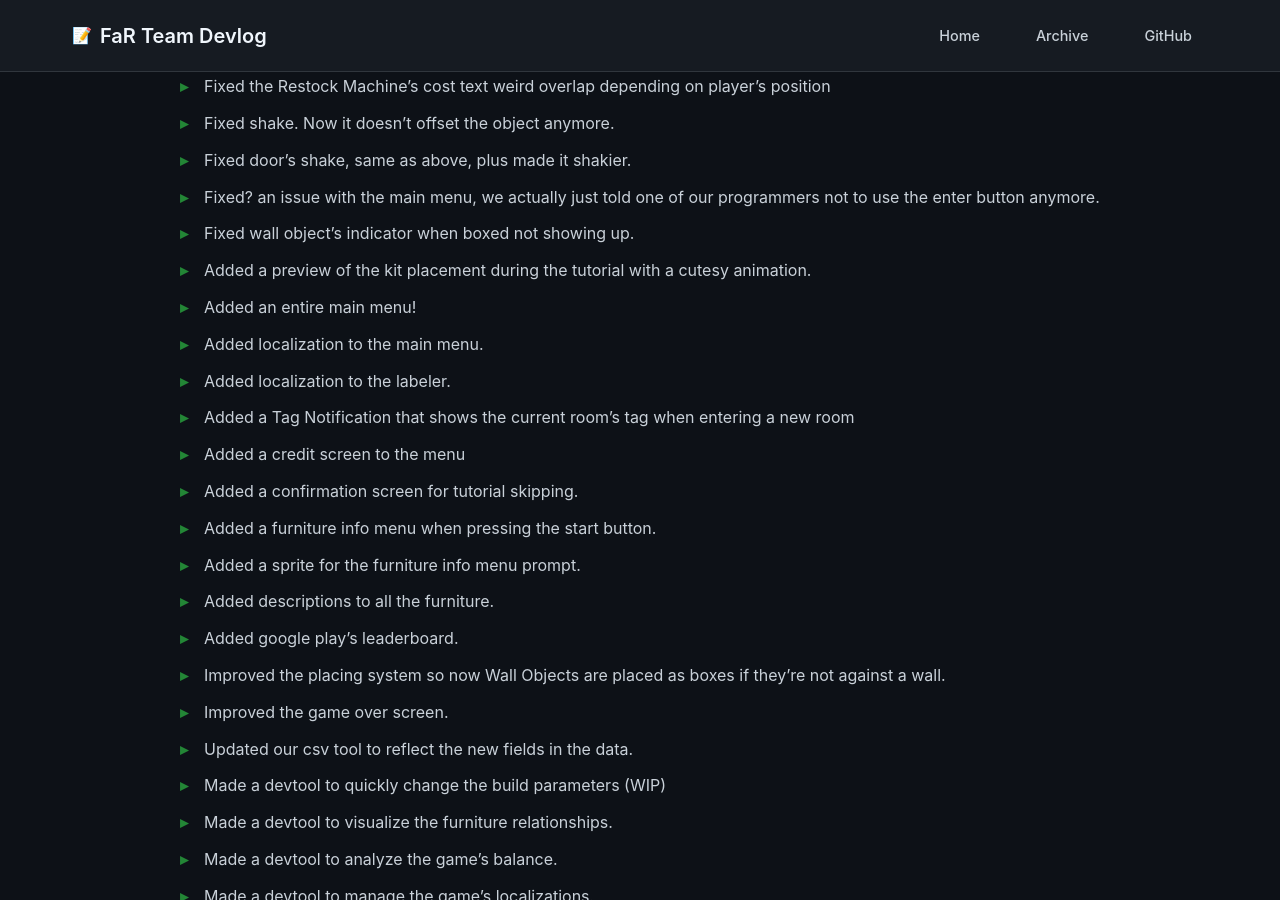
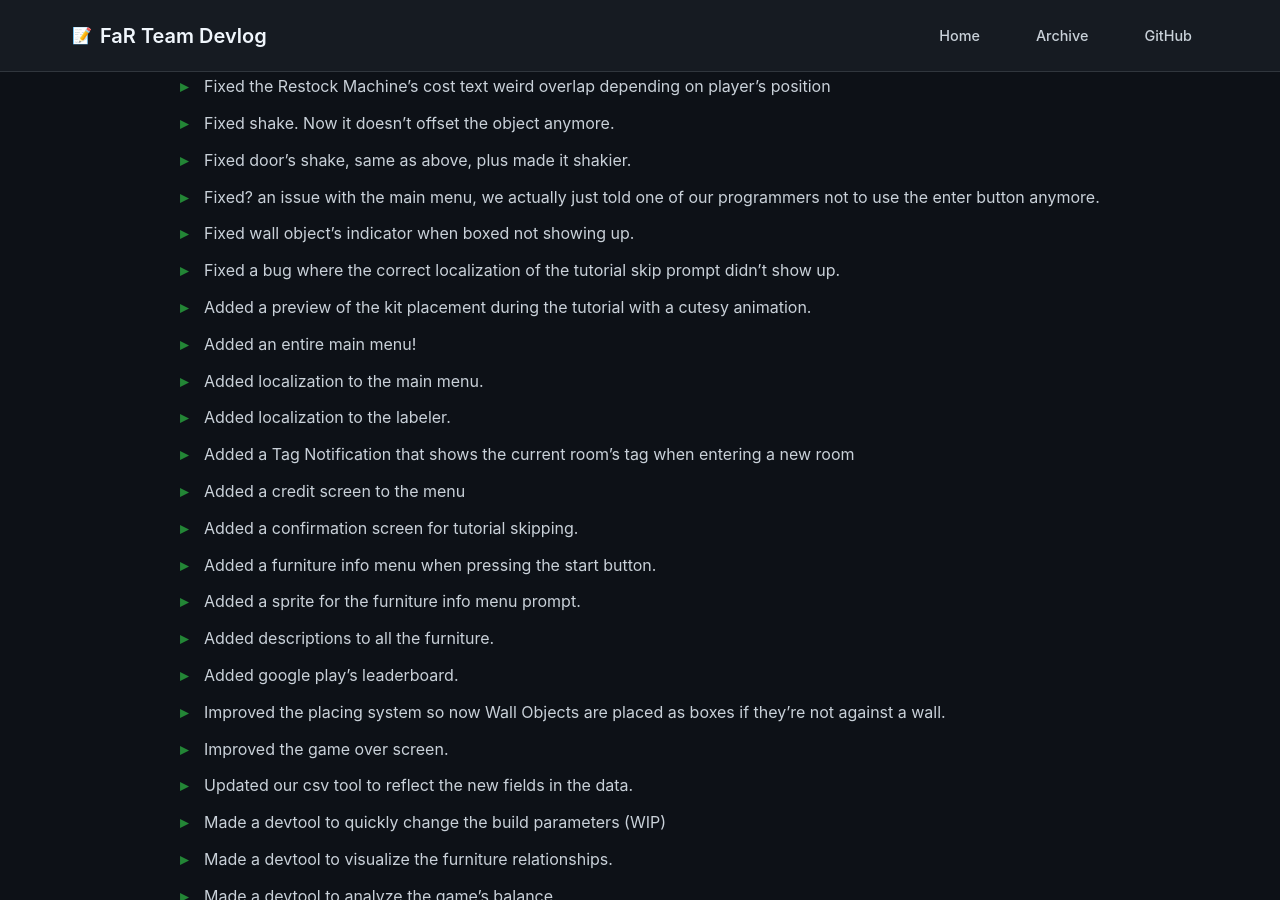
Before and after one commit to FaR-Team/patch-notes, a Jekyll site: the page built from _posts/2025-06-05-Room-Makers-QoL.md, in a window 1280 px wide and 900 px high, scrolled down 471 px. Built offline with Jekyll 4.4.1, drawn with Linux system fonts in a browser that asks for light colours; our own code applies the rules of GitHub Pages for plain Markdown files.

Commit message:
Update 2025-06-05-Room-Makers-QoL.md

```diff
--- a/_posts/2025-06-05-Room-Makers-QoL.md
+++ b/_posts/2025-06-05-Room-Makers-QoL.md
@@ -8,6 +8,7 @@
 + Fixed door's shake, same as above, plus made it shakier.
 + Fixed? an issue with the main menu, we actually just told one of our programmers not to use the enter button anymore.
 + Fixed wall object's indicator when boxed not showing up.
++ Fixed a bug where the correct localization of the tutorial skip prompt didn't show up.
 + Added a preview of the kit placement during the tutorial with a cutesy animation.
 + Added an entire main menu!
 + Added localization to the main menu.
```
